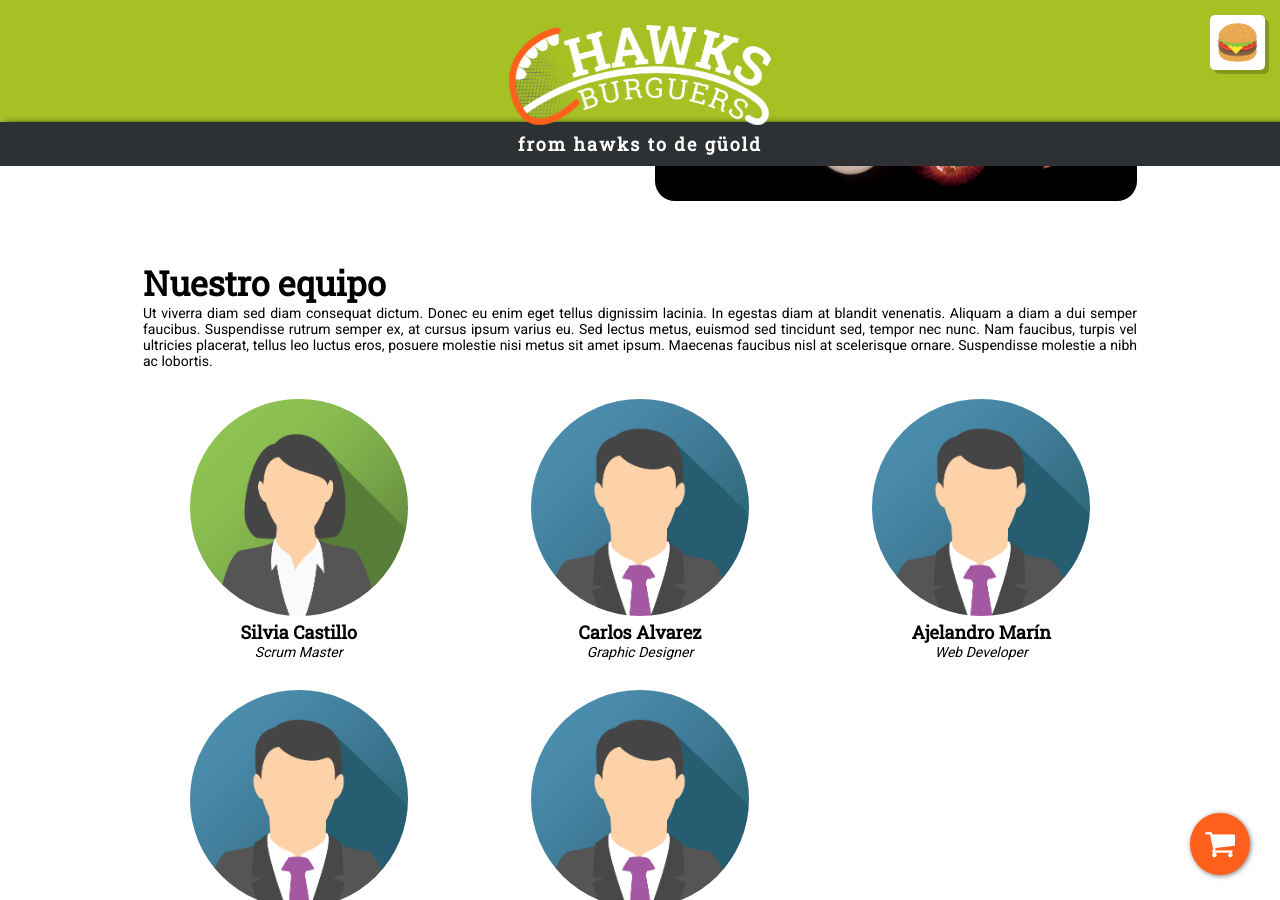
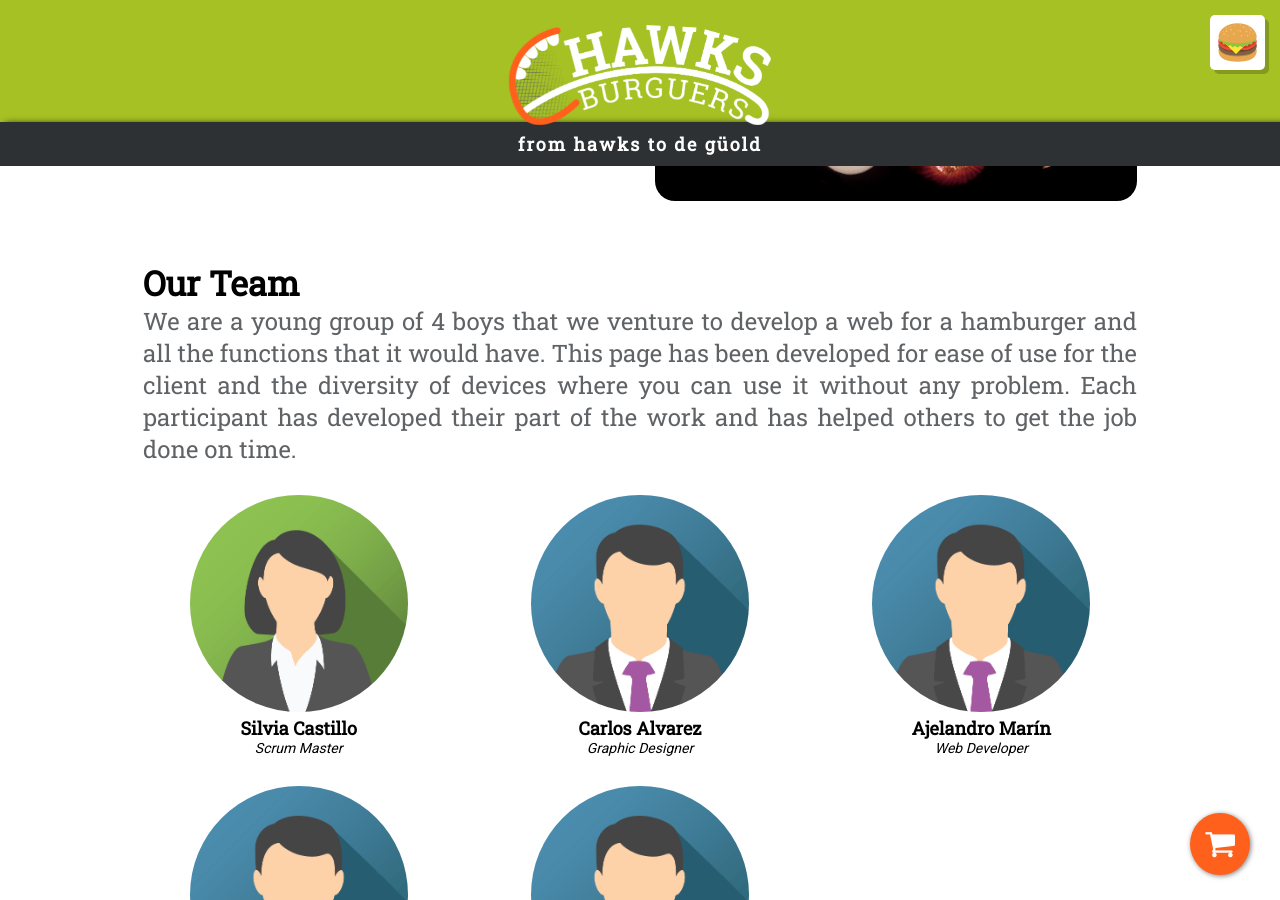
Before and after one commit to cArlitXs/HawksBurgers, a Jekyll site: the page built from about.html, in a window 1280 px wide and 900 px high, scrolled down 302 px. Built offline with Jekyll 4.4.1, drawn with Linux system fonts in a browser that asks for light colours.

Commit message:
cambios carlos 2

```diff
--- a/about.html
+++ b/about.html
@@ -20,14 +20,14 @@ order: 4
     <hr>
     <article class="row">
       <header class="col-12">
-        <h2>Nuestro equipo</h2>
-        <p>Ut viverra diam sed diam consequat dictum. Donec eu enim eget tellus dignissim lacinia. In egestas diam at blandit venenatis. Aliquam a diam a dui semper faucibus. Suspendisse rutrum semper ex, at cursus ipsum varius eu. Sed lectus metus, euismod sed tincidunt sed, tempor nec nunc. Nam faucibus, turpis vel ultricies placerat, tellus leo luctus eros, posuere molestie nisi metus sit amet ipsum. Maecenas faucibus nisl at scelerisque ornare. Suspendisse molestie a nibh ac lobortis.</p>
+        <h2>Our Team</h2>
+        <p class="phrase">We are a young group of 4 boys that we venture to develop a web for a hamburger and all the functions that it would have. This page has been developed for ease of use for the client and the diversity of devices where you can use it without any problem. Each participant has developed their part of the work and has helped others to get the job done on time.</p>
       </header>
     </article>
     <div class="row centro">
       <div class="col-4 col-s-6 centro">
         <div class="circle">
-          <a href="#" class="ModalPersonal" data-nombre="Silvia" data-puesto="Scrum Master" data-contenido="prueba" data-contacto="castillo18581@iesmarenostrum.com"><img class="pointer" src="{{site.baseurl}}/resources/profile-vector-woman.png" alt="profile woman"></a>
+          <a href="#" class="ModalPersonal" data-nombre="Silvia" data-puesto="Scrum Master" data-contenido="La loca de los gatos de Los Simpson" data-contacto="castillo18581@iesmarenostrum.com"><img class="pointer" src="{{site.baseurl}}/resources/profile-vector-woman.png" alt="profile woman"></a>
         </div>
         <h6>Silvia Castillo</h6>
         <p><i>Scrum Master</i></p>
@@ -43,7 +43,7 @@ order: 4
 
       <div class="col-4 col-s-6 centro">
         <div class="circle">
-          <a href="#" class="ModalPersonal" data-nombre="Alejandro" data-puesto="Web Developer" data-contenido="prueba" data-contacto="marin11111@iesmarenostrum.com"><img class="pointer" src="{{site.baseurl}}/resources/profile-vector-man.png" alt="profile man"></a>
+          <a href="#" class="ModalPersonal" data-nombre="Alejandro" data-puesto="Web Developer" data-contenido="Con grandes aspiraciones a ingeniero informático" data-contacto="marin11111@iesmarenostrum.com"><img class="pointer" src="{{site.baseurl}}/resources/profile-vector-man.png" alt="profile man"></a>
         </div>
         <h6>Ajelandro Marín</h6>
         <p><i>Web Developer</i></p>
@@ -51,7 +51,7 @@ order: 4
 
       <div class="col-4 col-s-6 centro">
         <div class="circle">
-          <a href="#" class="ModalPersonal" data-nombre="Alberto" data-puesto="Web Developer" data-contenido="prueba" data-contacto="chilleron11111@iesmarenostrum.com"><img class="pointer" src="{{site.baseurl}}/resources/profile-vector-man.png" alt="profile man"></a>
+          <a href="#" class="ModalPersonal" data-nombre="Alberto" data-puesto="Web Developer" data-contenido="Dueño de un gato gordo" data-contacto="chilleron11111@iesmarenostrum.com"><img class="pointer" src="{{site.baseurl}}/resources/profile-vector-man.png" alt="profile man"></a>
         </div>
         <h6>Alberto Chillerón</h6>
         <p><i>Web Developer</i></p>
@@ -59,7 +59,7 @@ order: 4
 
       <div class="col-4 col-s-6 centro">
         <div class="circle">
-          <a href="#" class="ModalPersonal" data-nombre="Isaac" data-puesto="Web Developer" data-contenido="prueba" data-contacto="martinez11111@iesmarenostrum.com"><img class="pointer" src="{{site.baseurl}}/resources/profile-vector-man.png" alt="profile man"></a>
+          <a href="#" class="ModalPersonal" data-nombre="Isaac" data-puesto="Web Developer" data-contenido="Frase Isaac" data-contacto="martinez11111@iesmarenostrum.com"><img class="pointer" src="{{site.baseurl}}/resources/profile-vector-man.png" alt="profile man"></a>
         </div>
         <h6>Isaac Martínez</h6>
         <p><i>Web Developer</i></p>
```
Also changed, not shown: menu.html (+24 -24 lines).
